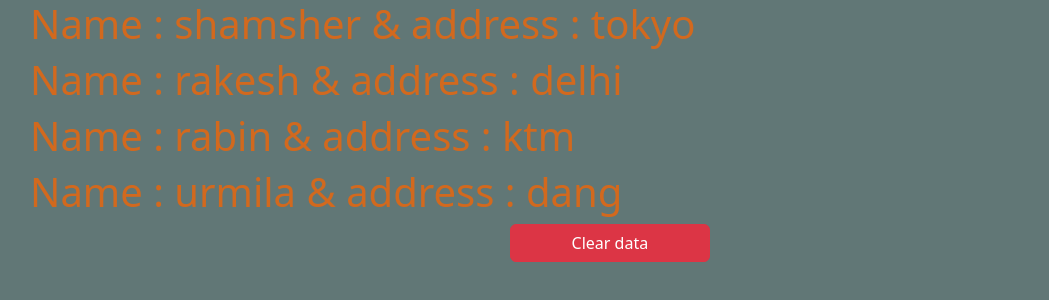
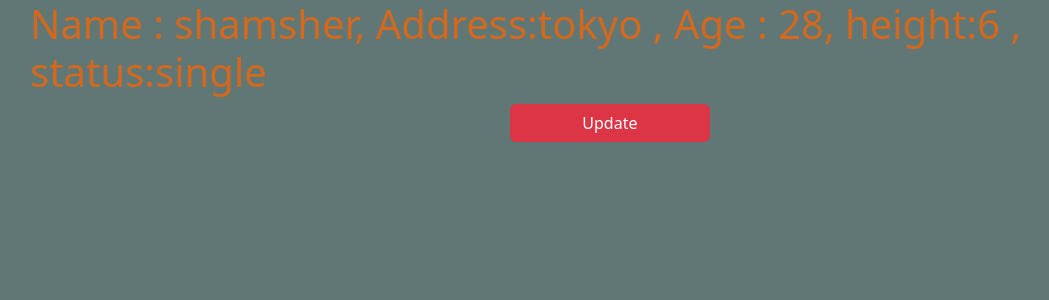
Before and after one commit to shamsherkc1993/react_hook_practice, a React (Create React App) app: page / in a window 1280 px wide. Shown: the top 300 px of the page, without its empty margins (52-1101 px from the left). Built offline with nearby package versions, Linux system fonts and the light colour scheme.

Commit message:
added spread operator function with array

```diff
--- a/src/App.js
+++ b/src/App.js
@@ -2,6 +2,7 @@ import React, {useState} from 'react';
 import './App.css';
 import 'bootstrap/dist/css/bootstrap.min.css';
 import ArrayWithUseState from './component/ArrayWithUseState';
+import UseStateObject from './component/UseStateObject';
 
 
 function App() {
@@ -25,7 +26,8 @@ function App() {
       <div className='row'>
          {/* <h1> { myName } </h1>
         <button type="button" className="btn btn-primary" onClick={changeText}>Primary</button> */}
-        <ArrayWithUseState />
+        {/* <ArrayWithUseState /> */}
+        <UseStateObject />
 
       </div>
     </div>
--- /dev/null
+++ b/src/component/UseStateObject.js
@@ -0,0 +1,18 @@
+import React from 'react'
+
+const UseStateObject = () => {
+    const [myObject, setMyObject] = React.useState({
+        name : "shamsher", address : "tokyo", age : 28, height : 6, status : "single"
+    });
+    const changeText = () =>{
+        setMyObject({...myObject, name: "kc", status: "married"})
+    }
+  return (
+    <div>
+      <h1>Name : {myObject.name}, Address:{myObject.address} , Age : {myObject.age}, height:{myObject.height} , status:{myObject.status} </h1>
+      <button className='btn btn-danger' onClick={changeText} >Update</button>
+    </div>
+  )
+}
+
+export default UseStateObject
```
